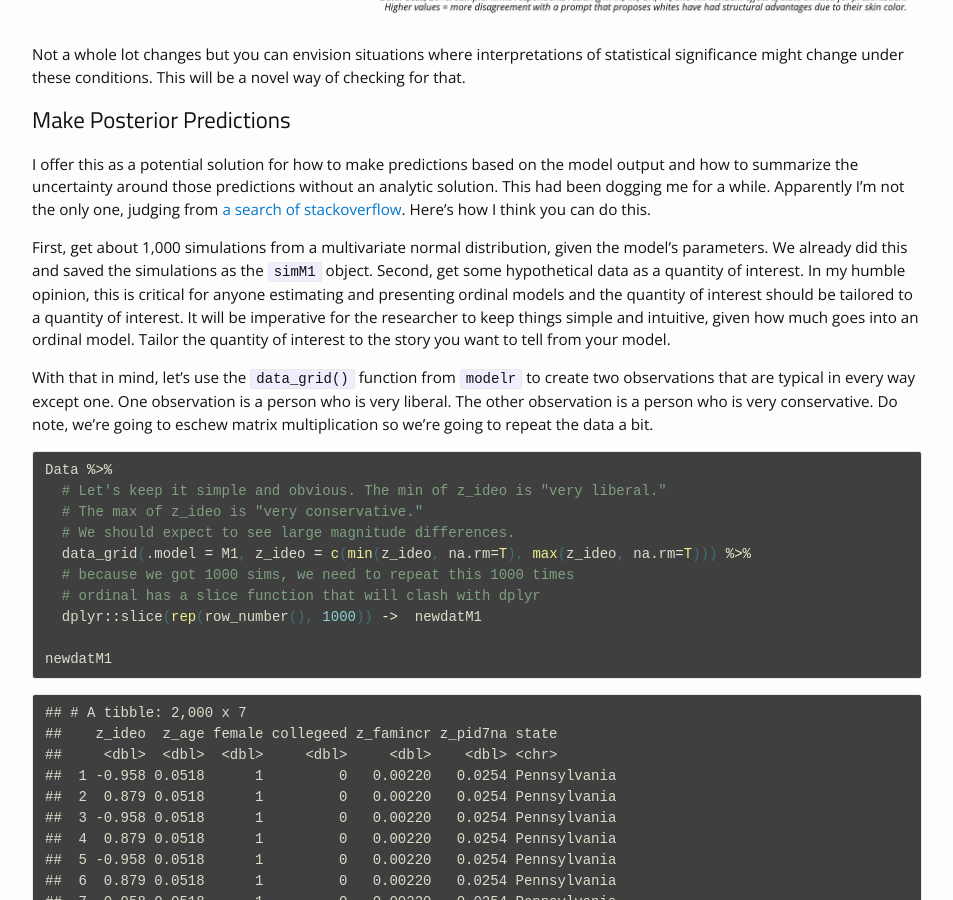
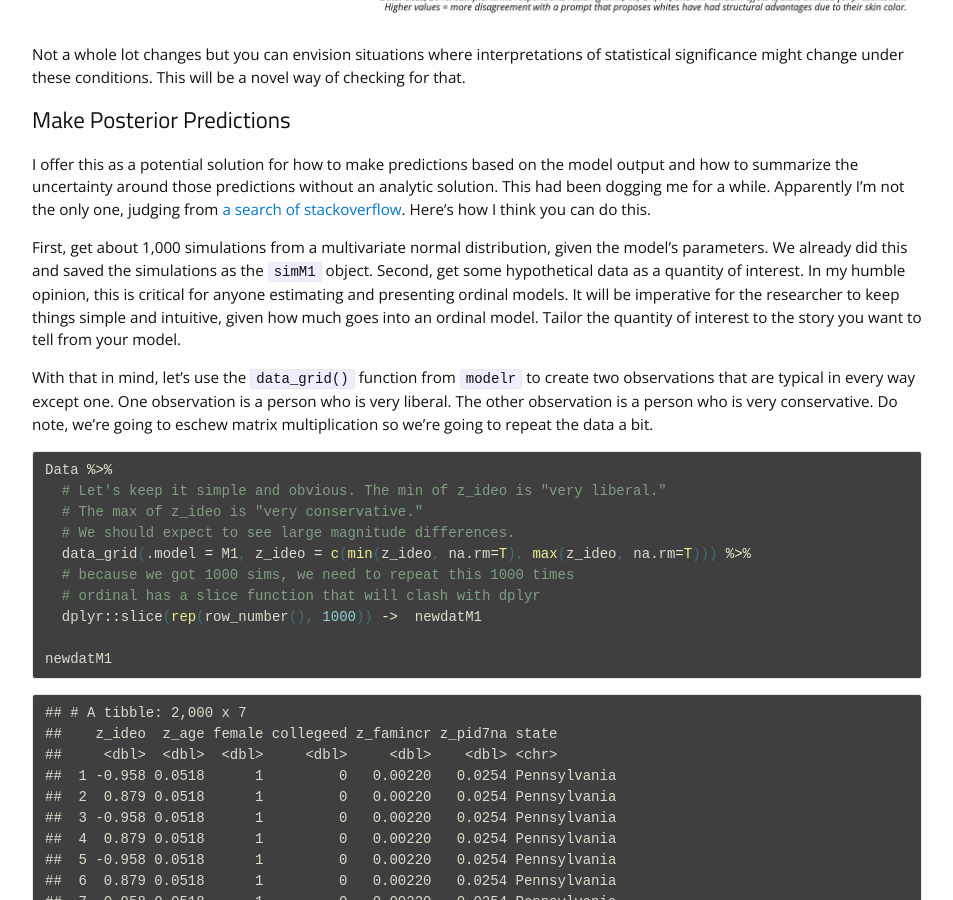
Before and after one commit to svmiller/svmiller.github.io, a Jekyll site: the page built from _posts/2020-04-13-summarizing-ordinal-models-with-simulation-multivariate-normal.md, in a window 1280 px wide and 900 px high, scrolled down 4967 px. Shown: the whole window, without its empty margins (163-1116 px from the left). Built offline with Jekyll 4.4.1, drawn with Linux system fonts in a browser that asks for light colours; nearby versions of some CDN libraries; some web fonts are replaced; comment, search, counter and statistics services are not loaded.

Commit message:
yuck, Steve.

```diff
--- a/_posts/2020-04-13-summarizing-ordinal-models-with-simulation-multivariate-normal.md
+++ b/_posts/2020-04-13-summarizing-ordinal-models-with-simulation-multivariate-normal.md
@@ -238,7 +238,7 @@ Not a whole lot changes but you can envision situations where interpretations of
 
 I offer this as a potential solution for how to make predictions based on the model output and how to summarize the uncertainty around those predictions without an analytic solution. This had been dogging me for a while. Apparently I'm not the only one, judging from [a search of stackoverflow](https://www.google.com/search?q=make+predictions+ordinal+model+clmm+site:stackoverflow.com). Here's how I think you can do this.
 
-First, get about 1,000 simulations from a multivariate normal distribution, given the model's parameters. We already did this and saved the simulations as the `simM1` object. Second, get some hypothetical data as a quantity of interest. In my humble opinion, this is critical for anyone estimating and presenting ordinal models and the quantity of interest should be tailored to a quantity of interest. It will be imperative for the researcher to keep things simple and intuitive, given how much goes into an ordinal model. Tailor the quantity of interest to the story you want to tell from your model.
+First, get about 1,000 simulations from a multivariate normal distribution, given the model's parameters. We already did this and saved the simulations as the `simM1` object. Second, get some hypothetical data as a quantity of interest. In my humble opinion, this is critical for anyone estimating and presenting ordinal models. It will be imperative for the researcher to keep things simple and intuitive, given how much goes into an ordinal model. Tailor the quantity of interest to the story you want to tell from your model.
 
 With that in mind, let's use the `data_grid()` function from `modelr` to create two observations that are typical in every way except one. One observation is a person who is very liberal. The other observation is a person who is very conservative. Do note, we're going to eschew matrix multiplication so we're going to repeat the data a bit.
 
--- a/_source/2020-04-13-summarizing-ordinal-models-with-simulation-multivariate-normal.Rmd
+++ b/_source/2020-04-13-summarizing-ordinal-models-with-simulation-multivariate-normal.Rmd
@@ -191,7 +191,7 @@ Not a whole lot changes but you can envision situations where interpretations of
 
 I offer this as a potential solution for how to make predictions based on the model output and how to summarize the uncertainty around those predictions without an analytic solution. This had been dogging me for a while. Apparently I'm not the only one, judging from [a search of stackoverflow](https://www.google.com/search?q=make+predictions+ordinal+model+clmm+site:stackoverflow.com). Here's how I think you can do this.
 
-First, get about 1,000 simulations from a multivariate normal distribution, given the model's parameters. We already did this and saved the simulations as the `simM1` object. Second, get some hypothetical data as a quantity of interest. In my humble opinion, this is critical for anyone estimating and presenting ordinal models and the quantity of interest should be tailored to a quantity of interest. It will be imperative for the researcher to keep things simple and intuitive, given how much goes into an ordinal model. Tailor the quantity of interest to the story you want to tell from your model.
+First, get about 1,000 simulations from a multivariate normal distribution, given the model's parameters. We already did this and saved the simulations as the `simM1` object. Second, get some hypothetical data as a quantity of interest. In my humble opinion, this is critical for anyone estimating and presenting ordinal models. It will be imperative for the researcher to keep things simple and intuitive, given how much goes into an ordinal model. Tailor the quantity of interest to the story you want to tell from your model.
 
 With that in mind, let's use the `data_grid()` function from `modelr` to create two observations that are typical in every way except one. One observation is a person who is very liberal. The other observation is a person who is very conservative. Do note, we're going to eschew matrix multiplication so we're going to repeat the data a bit.
 
```
